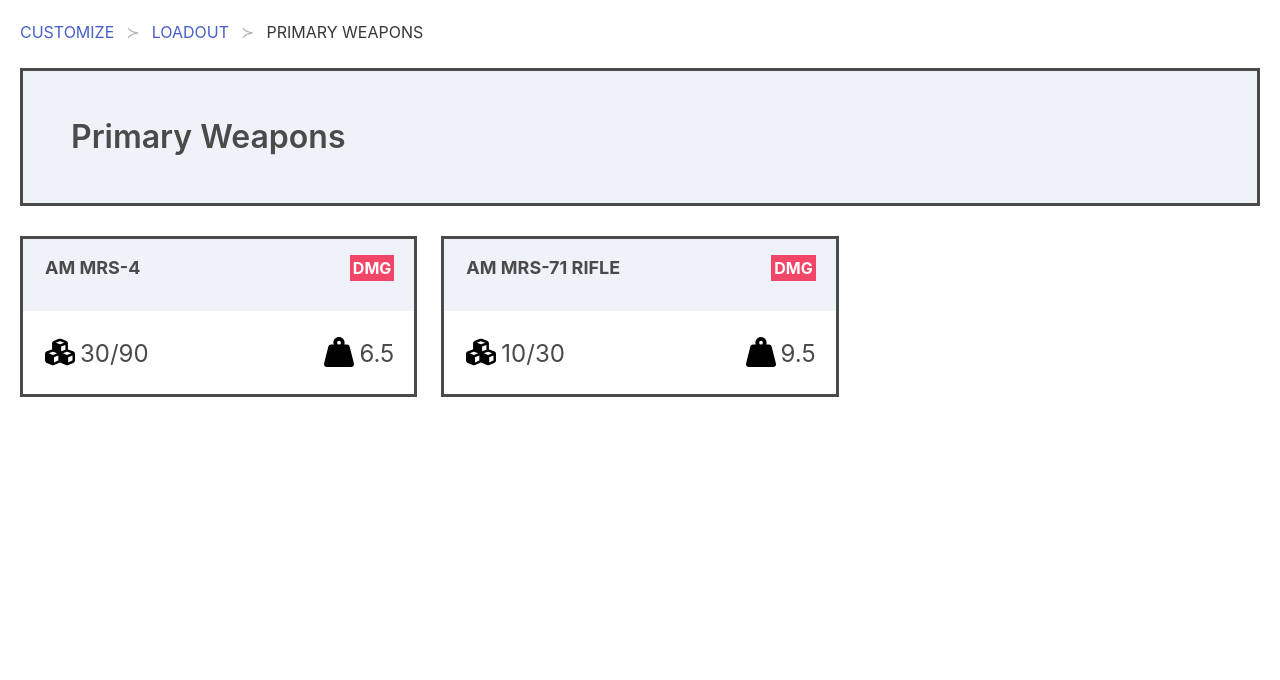
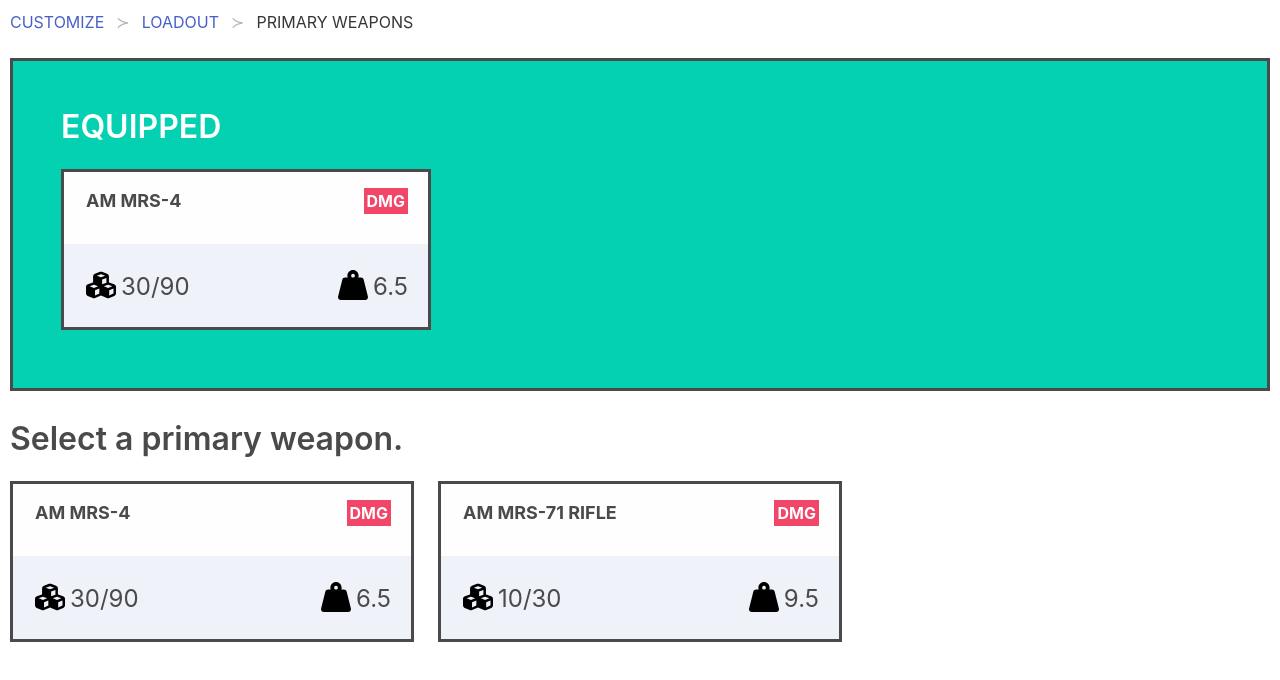
Before and after one commit to Grasscopper/journey, a Next.js app: page /Loadout/PrimaryWeapons in a window 1280 px wide. Shown: the top 680 px of the page. Built offline with nearby package versions, Linux system fonts and the light colour scheme.

Commit message:
Implement boardgame.io and change PrimaryWeapons.js

```diff
--- a/pages/Loadout.js
+++ b/pages/Loadout.js
@@ -8,6 +8,7 @@ import Abilities from "./Loadout/Abilities"
 
 
 const Loadout = (props) => {
+  debugger
   // const names = ["Primary Weapons", "Secondary Weapons", "Support Weapons", "Items", "Abilities"]
   // const [menuItems, setMenuItems] = useState([1,0,0,0,0])
   // let menuCategories = menuItems.map((menuItem, index) => {
--- a/pages/Loadout/Abilities.js
+++ b/pages/Loadout/Abilities.js
@@ -3,7 +3,7 @@ import AbilityCard from "./AbilityCard"
 
 const Abilities = (props) => {
   return (
-    <div style={{ padding: 20 }}>
+    <div style={{ padding: 10 }}>
       <nav className="breadcrumb has-succeeds-separator" aria-label="breadcrumbs">
         <ul>
           <li><a href="/Loadout">CUSTOMIZE</a></li>
--- a/pages/Loadout/Items.js
+++ b/pages/Loadout/Items.js
@@ -3,7 +3,7 @@ import WeaponCard from "./WeaponCard"
 
 const Items = (props) => {
   return (
-    <div style={{ padding: 20 }}>
+    <div style={{ padding: 10 }}>
       <nav className="breadcrumb has-succeeds-separator" aria-label="breadcrumbs">
         <ul>
           <li><a href="/Loadout">CUSTOMIZE</a></li>
--- a/pages/Loadout/PrimaryWeapons.js
+++ b/pages/Loadout/PrimaryWeapons.js
@@ -3,7 +3,7 @@ import WeaponCard from "./WeaponCard"
 
 const PrimaryWeapons = (props) => {
   return (
-    <div style={{ padding: 20 }}>
+    <div style={{ padding: 10 }}>
       <nav className="breadcrumb has-succeeds-separator" aria-label="breadcrumbs">
         <ul>
           <li><a href="/Loadout">CUSTOMIZE</a></li>
@@ -12,11 +12,22 @@ const PrimaryWeapons = (props) => {
         </ul>
       </nav>
 
-      <section className="hero" style={{ backgroundColor: "#EFF2F8", marginBottom: 30, border: "solid" }}>
+      <section className="hero" style={{ backgroundColor: "#03D1B2", marginBottom: 30, border: "solid" }}>
           <div className="hero-body">
-            <p className="title" style={{ color: "#4a4a4a" }}>Primary Weapons</p>
+              <p className="title" style={{ color: "white" }}>
+              EQUIPPED
+              </p>
+              <div className="columns is-multiline">
+                <WeaponCard
+                  weaponName="AM MRS-4"
+                  damageType="DMG"
+                  ammo="30/90"
+                  weight="6.5" />
+              </div>
           </div>
       </section>
+
+      <p className="title" style={{ color: "#4A4A4A"}}>Select a primary weapon.</p>
 
       <div className="columns is-multiline">
         <WeaponCard
--- a/pages/Loadout/SecondaryWeapons.js
+++ b/pages/Loadout/SecondaryWeapons.js
@@ -3,7 +3,7 @@ import WeaponCard from "./WeaponCard"
 
 const SecondaryWeapons = (props) => {
   return (
-    <div style={{ padding: 20 }}>
+    <div style={{ padding: 10 }}>
       <nav className="breadcrumb has-succeeds-separator" aria-label="breadcrumbs">
         <ul>
           <li><a href="/Loadout">CUSTOMIZE</a></li>
--- a/pages/Loadout/SupportWeapons.js
+++ b/pages/Loadout/SupportWeapons.js
@@ -3,7 +3,7 @@ import WeaponCard from "./WeaponCard"
 
 const SupportWeapons = (props) => {
   return (
-    <div style={{ padding: 20 }}>
+    <div style={{ padding: 10 }}>
       <nav className="breadcrumb has-succeeds-separator" aria-label="breadcrumbs">
         <ul>
           <li><a href="/Loadout">CUSTOMIZE</a></li>
--- a/pages/Loadout/WeaponCard.js
+++ b/pages/Loadout/WeaponCard.js
@@ -19,13 +19,13 @@ const WeaponCard = (props) => {
      <div className="weapon-card-background" style={{ cursor: "pointer" }}>
        <div className="upper-half-weapon-card columns is-mobile is-multiline" style={{ padding: 12, paddingTop: 5, paddingBottom: 5, minHeight: 179 }}>
 
-         <div className="column is-9-mobile is-9" style={{ paddingTop: 15, paddingBottom: 0, backgroundColor: "#EFF2F9", marginTop: 7, marginBottom: 18 }}>
+         <div className="column is-9-mobile is-9" style={{ paddingTop: 15, paddingBottom: 0, backgroundColor: "#FEFEFE", marginTop: 7, marginBottom: 18 }}>
            <p style={{ paddingLeft: 10, fontSize: 18, fontWeight: 700 }}>
               {props.weaponName}
            </p>
          </div>
 
-         <div className="column is-3-mobile is-3" style={{ color: "#63687E", textAlign: "right", paddingTop: 17, paddingRight: 20, backgroundColor: "#EFF2F9", marginTop: 7, marginBottom: 18 }}>
+         <div className="column is-3-mobile is-3" style={{ color: "#63687E", textAlign: "right", paddingTop: 17, paddingRight: 20, backgroundColor: "#FEFEFE", marginTop: 7, marginBottom: 18 }}>
             <span style={{color: "white", backgroundColor: damageTypeBackgroundColor, padding: 3, fontWeight: 700 }}>
               {props.damageType}
             </span>
--- a/styles/globals.css
+++ b/styles/globals.css
@@ -1,7 +1,7 @@
 @import "https://cdn.jsdelivr.net/npm/bulma@0.9.2/css/bulma.min.css";
 
 .weapon-card-background {
-  background-color: white;
+  background-color: #EFF2F9;
   /* border-radius: 4px; */
   border: solid;
 }
```
Also changed, not shown: pages/Board.js (added, +10 -0 lines), pages/Game.js (added, +38 -0 lines), pages/VideoGame.js (added, +8 -0 lines).
